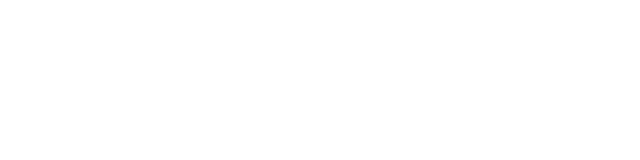
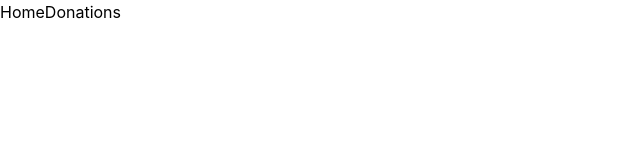
Before and after one commit to Wediah/pj-site, a Next.js app: page /nav2 in a window 1280 px wide. Shown: the top 160 px of the page, without its empty margins (0-640 px from the left). Built offline with nearby package versions, Linux system fonts and the light colour scheme.

Commit message:
adds buttons to nav2

```diff
--- a/pages/nav2.tsx
+++ b/pages/nav2.tsx
@@ -6,7 +6,8 @@
         <div>
             <div>
                 <div>
-
+                    <button>Home</button>
+                    <button>Donations</button>
                 </div>
             </div>
         </div>
```
